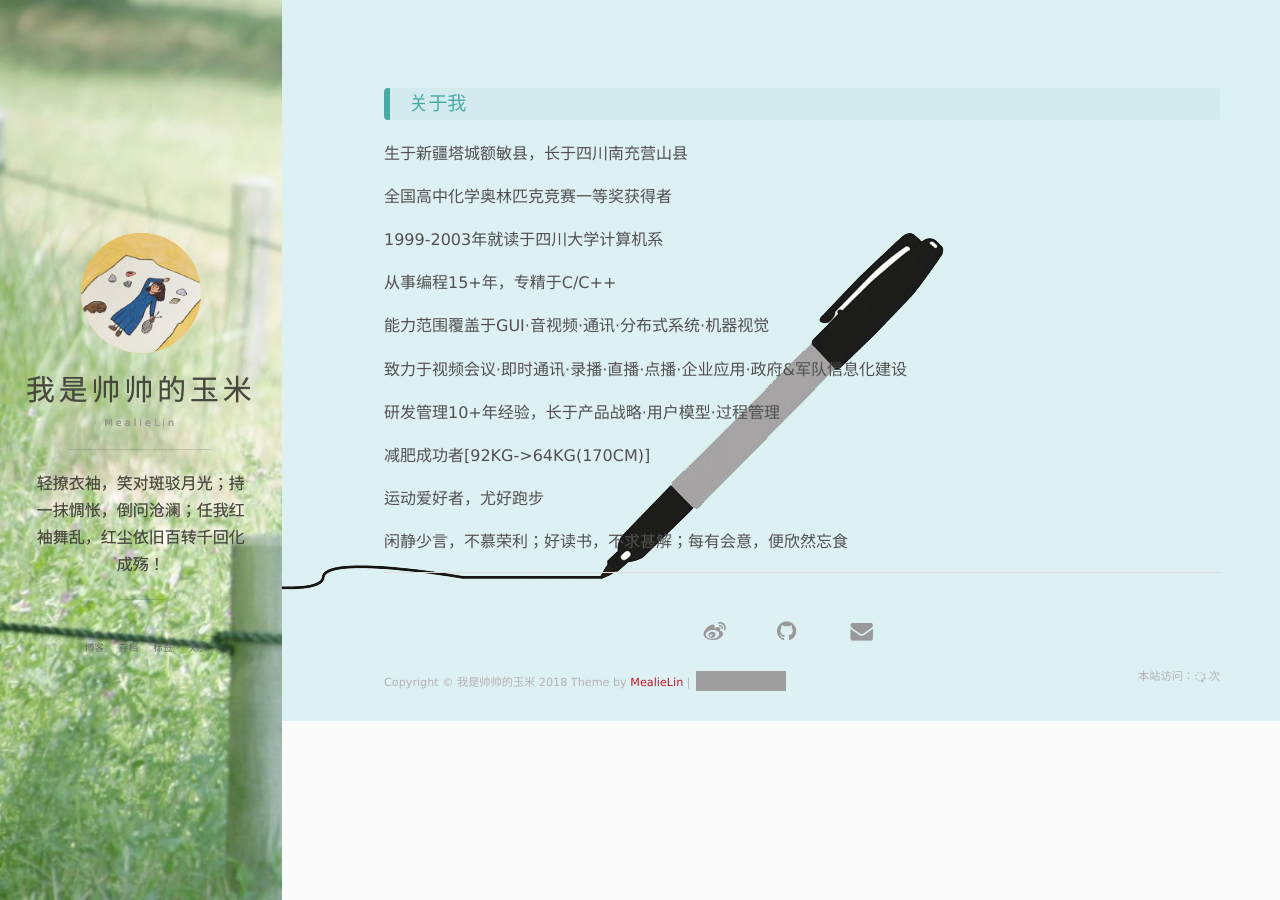
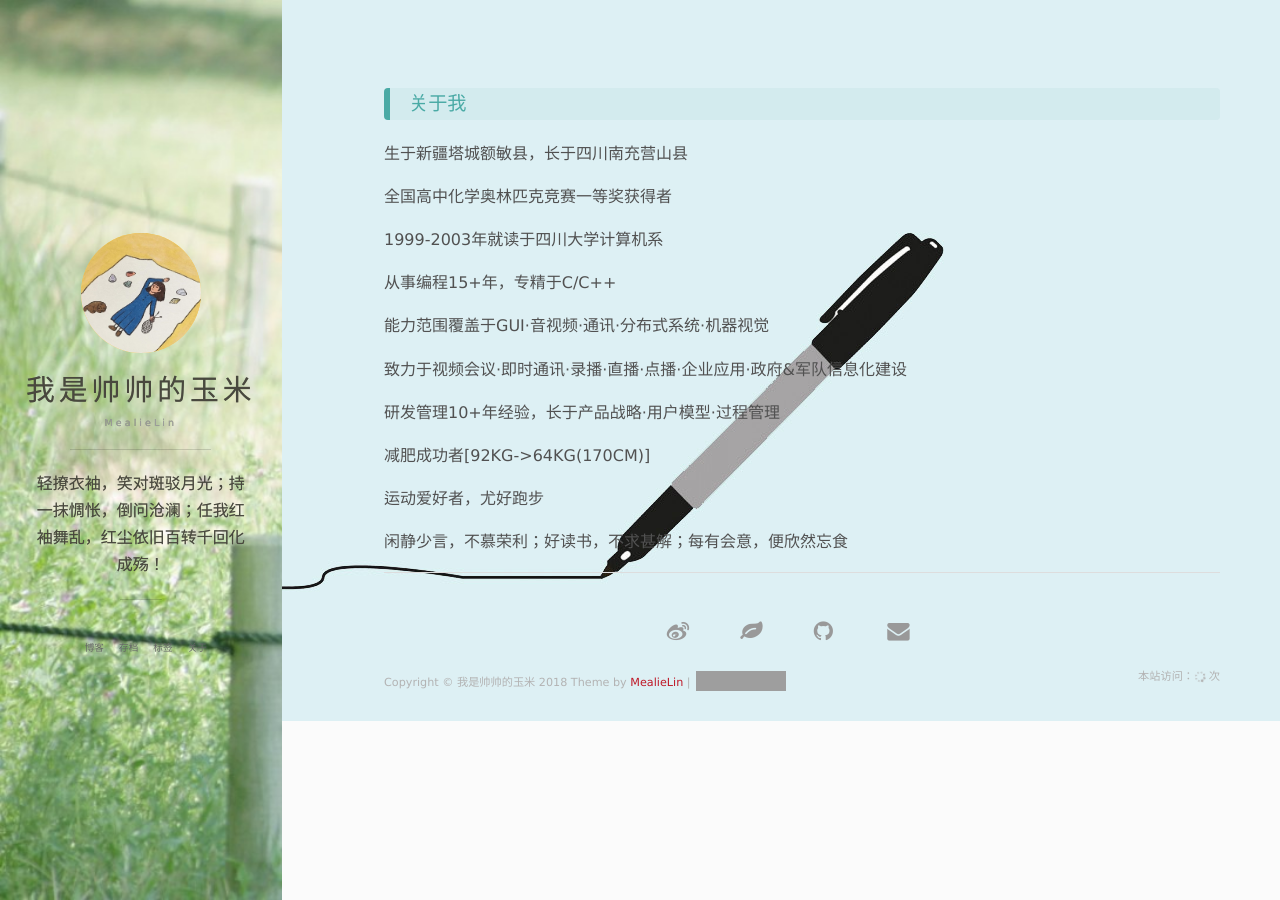
Before and after one commit to MealiaLin/mealialin.github.io, a Jekyll site: the page built from about_me.md, in a window 1280 px wide. Built offline with Jekyll 4.4.1, drawn with Linux system fonts in a browser that asks for light colours; nearby versions of some CDN libraries; grey boxes are pictures that could not be loaded.

Commit message:
底部新增segmentfault的链接

```diff
--- a/_config.yml
+++ b/_config.yml
@@ -16,6 +16,11 @@ comment:
 # Social
 social:
     weibo: 我是帅帅的玉米
+    weiboURL: 2192386295/profile?topnav=1&wvr=6&is_all=1
+
+    segmentfault: 我是帅帅的玉米
+    segmentfaultURL: woshishuaishuaideyumi
+
     github: MealiaLin
     # twitter:
     mail: mealie_lin@163.com
--- a/_includes/footer.html
+++ b/_includes/footer.html
@@ -8,10 +8,20 @@
           {% if site.social.weibo %}
           <!-- Weibo -->
           <li class="navigation__item_social">
-            <a href="http://weibo.com/{{site.social.weibo}}" title="@{{site.social.weibo}} 的 微博" target="_blank">
+            <a href="http://weibo.com/{{site.social.weiboURL}}" title="@{{site.social.weibo}} 的 微博" target="_blank">
               <i class='social fa fa-weibo fa-2x'></i>
               <span class="label">Weibo</span>
             </a>
+          </li>
+          {% endif %}
+
+          {% if site.social.segmentfault %}
+          <!-- segmentfault -->
+          <li class="navigation__item_social">
+              <a href="https://segmentfault.com/u/{{site.social.segmentfaultURL}}/articles" title="@{{site.social.segmentfault}} 的 segmentfault博客" target="_blank">
+                  <i class='social fa fa-leaf fa-2x'></i>
+                  <span class="label">segmentfault</span>
+              </a>
           </li>
           {% endif %}
 
```
